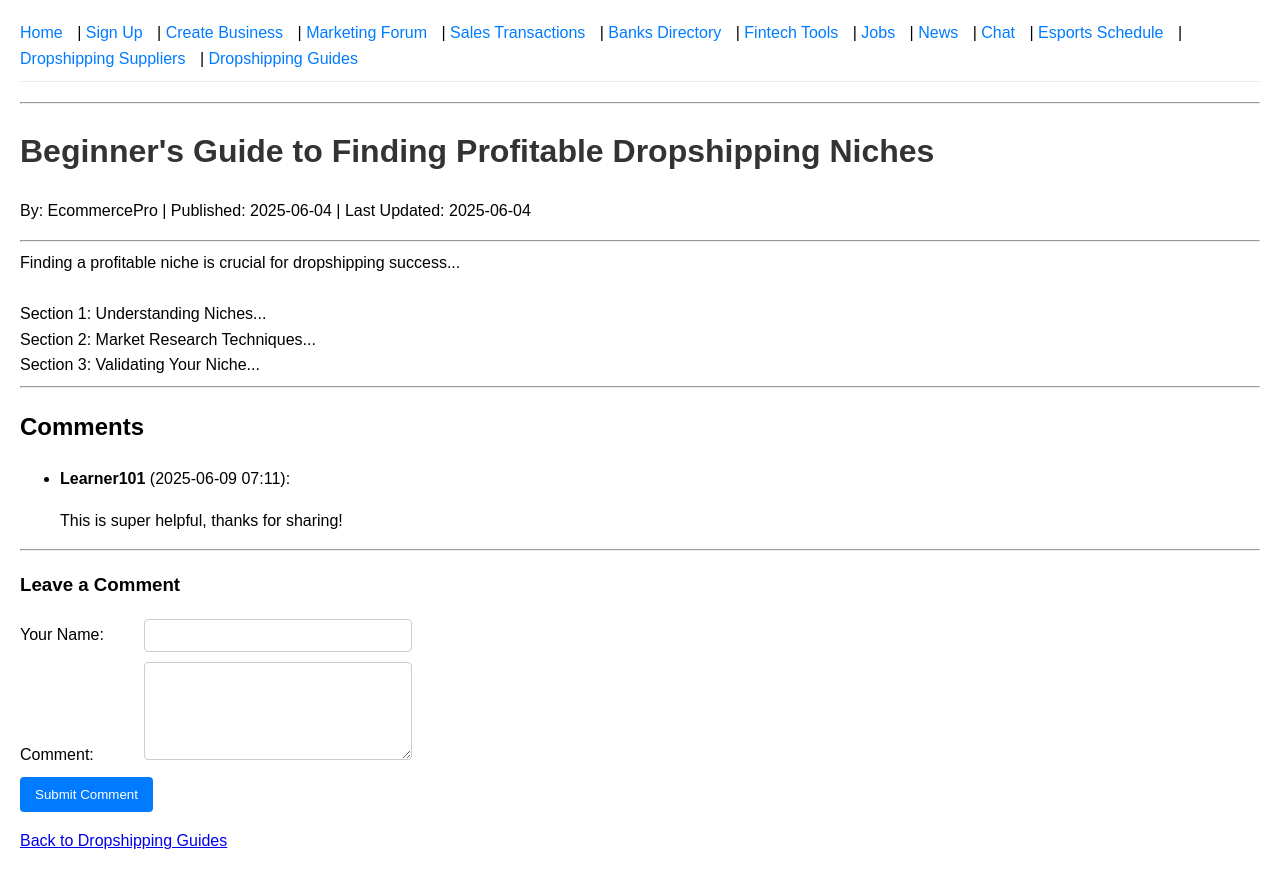
After one commit to GYFX35/Finances, a Flask app: page /dropshipping/guide/1 in a window 1280 px wide. The commit adds this page. Run offline with Flask 3, Linux system fonts and the light colour scheme.

Commit message:
feat: Implement Dropshipping Guides feature
This commit introduces a Dropshipping Guides section. You can post
informational guides related to dropshipping, view a list of all
guides, and read individual guides. Each guide page includes a
commenting feature for discussion.

Key features implemented:
- Data model for dropshipping guides (`dropshipping_guides_db`) added
  to `app.py`, supporting title, content, author, publication/update
  dates, and comments.
- A form and route (`/dropshipping/guides/new`, `post_guide.html`) for
  you to submit new guides.
- A list view page (`/dropshipping/guides`, `guides_list.html`)
  displaying all guides, sorted by publication date, with links to
  individual guide details.
- A detail view page (`/dropshipping/guide/<guide_id>`,
  `guide_detail.html`) showing the full content of a guide and its
  associated comments.
- Functionality to add comments to guide detail pages via the
  `/dropshipping/guide/<guide_id>/add_comment` route.
- Main navigation in `base.html` updated with a link to the
  Dropshipping Guides page.

This feature uses in-memory data storage. Future enhancements could
include user authentication, rich text editing for guides,
categorization/tagging, and persistent storage.

```diff
--- a/app.py
+++ b/app.py
@@ -219,6 +219,26 @@ dropshipping_suppliers_db = {
     }
 }
 next_supplier_id = 2 # Since we added supplier_id 1
+
+# Dropshipping Guides Data Model
+dropshipping_guides_db = {
+    1: {
+        "guide_id": 1, # Explicitly adding for clarity
+        "title": "Beginner's Guide to Finding Profitable Dropshipping Niches",
+        "content": "Finding a profitable niche is crucial for dropshipping success...\n\nSection 1: Understanding Niches...\nSection 2: Market Research Techniques...\nSection 3: Validating Your Niche...",
+        "author_name": "EcommercePro",
+        "date_published": datetime.datetime.now() - datetime.timedelta(days=7),
+        "last_updated": datetime.datetime.now() - datetime.timedelta(days=7),
+        "comments": [
+            {
+                "author_name": "Learner101",
+                "text": "This is super helpful, thanks for sharing!",
+                "timestamp": datetime.datetime.now() - datetime.timedelta(days=2)
+            }
+        ]
+    }
+}
+next_guide_id = 2 # Since we added guide_id 1
 
 @app.route('/')
 def hello_world():
@@ -909,6 +929,72 @@ def add_supplier_comment(supplier_id):
 
     return redirect(url_for('view_supplier_detail', supplier_id=supplier_id))
 
+# Dropshipping Guides Routes
+@app.route('/dropshipping/guides')
+def view_guides_list():
+    # Sorting is handled in the template
+    return render_template('guides_list.html', guides=dropshipping_guides_db)
+
+@app.route('/dropshipping/guides/new', methods=['GET', 'POST'])
+def post_new_guide():
+    global next_guide_id
+    if request.method == 'POST':
+        title = request.form.get('title')
+        author_name = request.form.get('author_name')
+        content = request.form.get('content')
+
+        if not all([title, author_name, content]):
+            abort(400, description="Title, author name, and content are required.")
+
+        now = datetime.datetime.now()
+        current_guide_id = next_guide_id
+
+        new_guide = {
+            "guide_id": current_guide_id,
+            "title": title,
+            "content": content,
+            "author_name": author_name,
+            "date_published": now,
+            "last_updated": now, # Initially same as published
+            "comments": []
+        }
+        dropshipping_guides_db[current_guide_id] = new_guide
+        next_guide_id += 1
+
+        # Assuming 'view_guide_detail' will be the function name
+        return redirect(url_for('view_guide_detail', guide_id=current_guide_id))
+
+    return render_template('post_guide.html')
+
+@app.route('/dropshipping/guide/<int:guide_id>')
+def view_guide_detail(guide_id):
+    guide_data = dropshipping_guides_db.get(guide_id)
+    if not guide_data:
+        abort(404)
+    return render_template('guide_detail.html', guide=guide_data, guide_id=guide_id)
+
+@app.route('/dropshipping/guide/<int:guide_id>/add_comment', methods=['POST'])
+def add_guide_comment(guide_id):
+    guide_data = dropshipping_guides_db.get(guide_id)
+    if not guide_data:
+        abort(404)
+
+    author_name = request.form.get('author_name')
+    comment_text = request.form.get('comment_text')
+
+    if not author_name or not comment_text:
+        abort(400, description="Author name and comment text are required.")
+
+    new_comment = {
+        "author_name": author_name,
+        "text": comment_text,
+        "timestamp": datetime.datetime.now()
+    }
+
+    dropshipping_guides_db[guide_id]['comments'].append(new_comment)
+
+    return redirect(url_for('view_guide_detail', guide_id=guide_id))
+
 @app.route('/offline')
 def offline_page():
     return render_template('offline.html')
--- a/templates/base.html
+++ b/templates/base.html
@@ -21,7 +21,8 @@
         <a href="{{ url_for('view_news_list') }}">News</a> |
         <a href="{{ url_for('global_chat_page') }}">Chat</a> |
         <a href="{{ url_for('view_esports_schedule') }}">Esports Schedule</a> |
-        <a href="{{ url_for('view_suppliers_list') }}">Dropshipping Suppliers</a>
+        <a href="{{ url_for('view_suppliers_list') }}">Dropshipping Suppliers</a> |
+        <a href="{{ url_for('view_guides_list') }}">Dropshipping Guides</a>
     </nav>
     <hr>
     {% block content %}
--- /dev/null
+++ b/templates/guide_detail.html
@@ -0,0 +1,57 @@
+{% extends "base.html" %}
+
+{% block title %}
+    {{ guide.title[:60] if guide else 'Guide Not Found' }} - Dropshipping Guide
+{% endblock %}
+
+{% block content %}
+    {% if guide %}
+        <h1>{{ guide.title }}</h1>
+        <p>
+            By: {{ guide.author_name }} |
+            Published: {{ guide.date_published.strftime('%Y-%m-%d') }} |
+            Last Updated: {{ guide.last_updated.strftime('%Y-%m-%d') }}
+        </p>
+
+        <hr>
+        <article class="guide-content">
+            {{ guide.content|replace('\n', '<br>')|safe }} {# Render newlines and allow basic HTML if any #}
+        </article>
+        <hr>
+
+        <h2>Comments</h2>
+        {% if guide.comments %}
+            <ul>
+                {% for comment in guide.comments|sort(attribute='timestamp') %}
+                    <li>
+                        <p><strong>{{ comment.author_name }}</strong> ({{ comment.timestamp.strftime('%Y-%m-%d %H:%M') }}):</p>
+                        <div>{{ comment.text|replace('\n', '<br>')|safe }}</div>
+                    </li>
+                {% endfor %}
+            </ul>
+        {% else %}
+            <p>No comments on this guide yet. Be the first to share your thoughts!</p>
+        {% endif %}
+
+        <hr>
+        <h3>Leave a Comment</h3>
+        <form method="POST" action="{{ url_for('add_guide_comment', guide_id=guide_id) }}">
+            <div>
+                <label for="author_name">Your Name:</label>
+                <input type="text" id="author_name" name="author_name" required>
+            </div>
+            <div>
+                <label for="comment_text">Comment:</label>
+                <textarea id="comment_text" name="comment_text" rows="3" required></textarea>
+            </div>
+            <div>
+                <button type="submit">Submit Comment</button>
+            </div>
+        </form>
+
+    {% else %}
+        <h1>Guide Not Found</h1>
+        <p>The dropshipping guide you are looking for does not exist.</p>
+    {% endif %}
+    <p><a href="{{ url_for('view_guides_list') }}">Back to Dropshipping Guides</a></p>
+{% endblock %}
```
Also changed, not shown: templates/guides_list.html (added, +24 -0 lines), templates/post_guide.html (added, +24 -0 lines).
